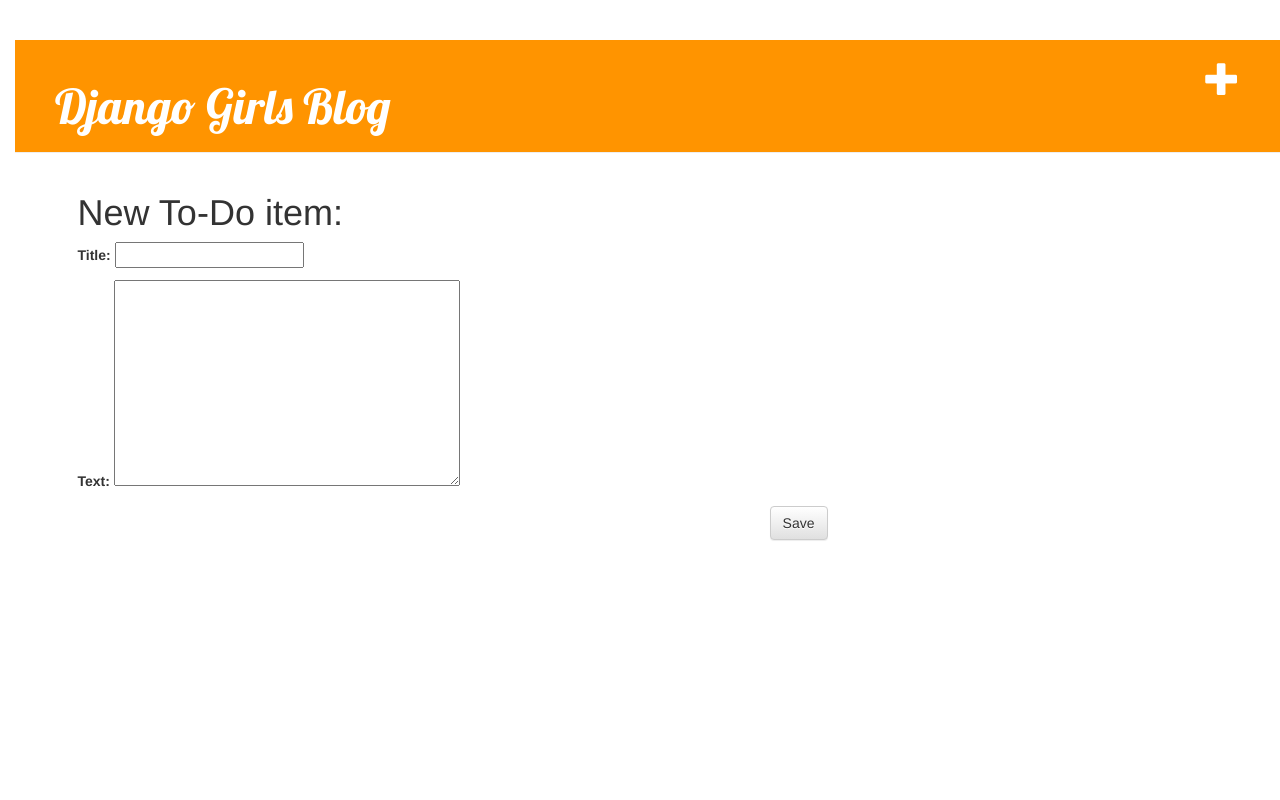
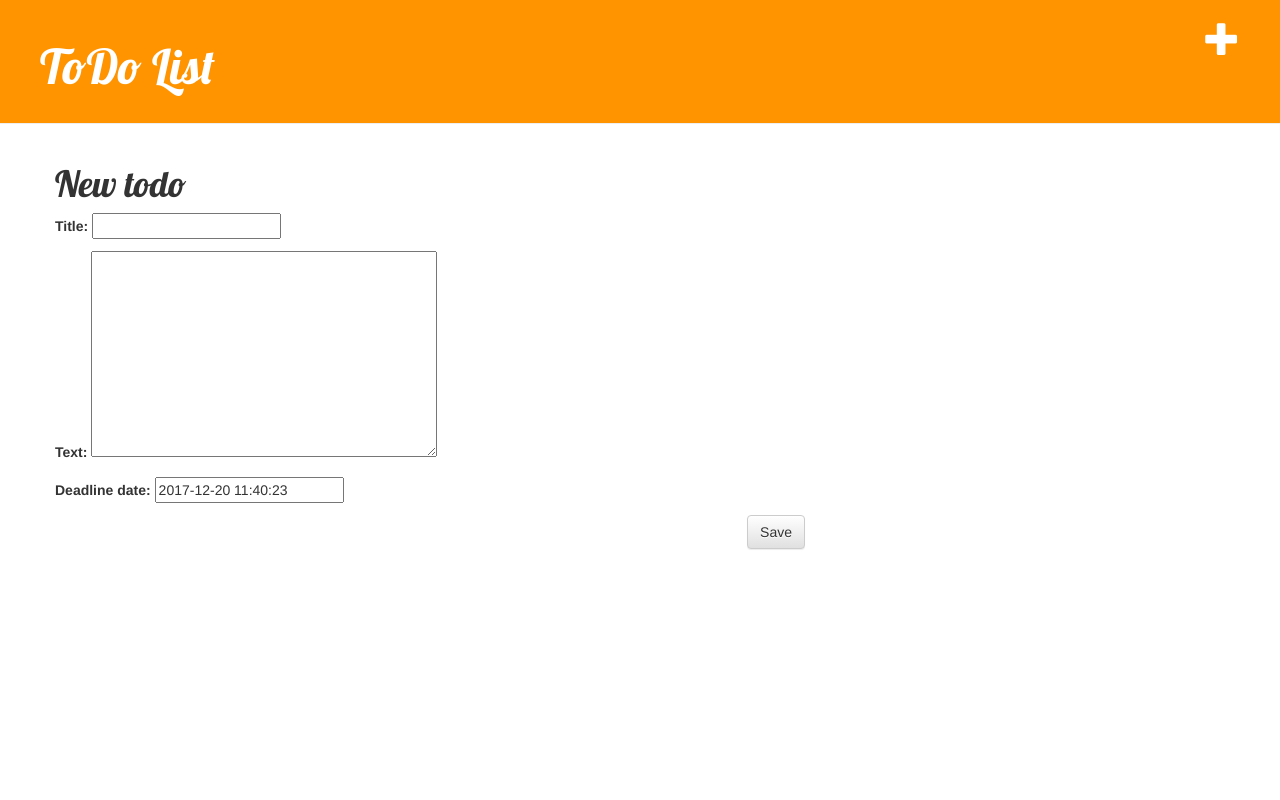
Before and after one commit to anonymouswebprogrammer/todolist, a Django app: page /todo/new/ in a window 1280 px wide. Run offline with Django 3.2, Linux system fonts and the light colour scheme; the visitor is signed in with stand-in values (Sample User, id 1); some libraries are stand-ins or nearby versions.

Commit message:
Final template

```diff
--- a/list/forms.py
+++ b/list/forms.py
@@ -5,4 +5,4 @@ class TodoForm(forms.ModelForm):
 
     class Meta:
         model = Todo
-        fields = ('title', 'text',)
+        fields = ('title', 'text', 'deadline_date',)
--- a/list/static/css/todo.css
+++ b/list/static/css/todo.css
@@ -1,12 +1,3 @@
-h1 a {
-    color: #FCA205;
-    font-family: 'Lobster';
-}
-
-body {
-    padding-left: 15px;
-}
-
 .page-header {
     background-color: #ff9400;
     margin-top: 0;
@@ -39,7 +30,7 @@ h1, h2, h3, h4 {
     width: 100%;
 }
 
-.top-menu, .top-menu:hover, .top-menu:visited {
+.top-menu{
     color: #ffffff;
     float: right;
     font-size: 26pt;
--- a/list/templates/list/base.html
+++ b/list/templates/list/base.html
@@ -1,20 +1,21 @@
 {% load staticfiles %}
-
 <html>
 <head>
-        <title>Django Girls Blog</title>
-        <link rel="stylesheet" href="{% static 'css/todo.css' %}">
+  <title>ToDoList</title>
   <link rel="stylesheet" href="//maxcdn.bootstrapcdn.com/bootstrap/3.2.0/css/bootstrap.min.css">
   <link rel="stylesheet" href="//maxcdn.bootstrapcdn.com/bootstrap/3.2.0/css/bootstrap-theme.min.css">
   <link href="//fonts.googleapis.com/css?family=Lobster&subset=latin,latin-ext" rel="stylesheet" type="text/css">
+  <link rel="stylesheet" href="{% static 'css/todo.css' %}">
 </head>
+
 <body>
   <div class="page-header">
     {% if user.is_authenticated %}
-        <a href="{% url 'todo_new' %}" class="top-menu"><span class="glyphicon glyphicon-plus"></span></a>
+    <a href="{% url 'todo_new' %}" class="top-menu"><span class="glyphicon glyphicon-plus">
     {% endif %}
-        <h1><a href="/">Django Girls Blog</a></h1>
+    <h1><a href="/">ToDo List</a></span></a></h1>
   </div>
+
   <div class="content container">
     <div class="row">
       <div class="col-md-8">
@@ -23,5 +24,5 @@
       </div>
     </div>
   </div>
+
 </body>
-</html>
--- a/list/templates/list/todo_detail.html
+++ b/list/templates/list/todo_detail.html
@@ -1,7 +1,7 @@
 {% extends 'list/base.html' %}
 
 {% block content %}
-    <div class="post">
+    <div class="todo">
         {% if todo.deadline_date %}
             <div class="date">
                 {{ todo.deadline_date }}
--- a/list/templates/list/todo_edit.html
+++ b/list/templates/list/todo_edit.html
@@ -1,8 +1,8 @@
 {% extends 'list/base.html' %}
 
 {% block content %}
-    <h1>New To-Do item:</h1>
-    <form method="POST" class="list-form">{% csrf_token %}
+    <h1>New todo</h1>
+    <form method="POST" class="todo-form">{% csrf_token %}
         {{ todo.as_p }}
         <button type="submit" class="save btn btn-default">Save</button>
     </form>
--- a/list/templates/list/todo_list.html
+++ b/list/templates/list/todo_list.html
@@ -4,9 +4,7 @@
 {% for todo in todos %}
 <div class="post">
   <h1><a href="{% url 'todo_detail' pk=todo.pk %}">{{ todo.title }}</a></h1>
-  <div class="date">
-    <p>Deadlines: {{ todo.deadline_date }}</p>
-  </div>
+  <p>deadline: {{ todo.deadline_date }}</p>
   <p>{{ todo.text|linebreaksbr }}</p>
 </div>
 {% endfor %}
--- a/list/views.py
+++ b/list/views.py
@@ -24,12 +24,13 @@ def todo_new(request):
         if todo.is_valid():
             todo = todo.save(commit=False)
             todo.author = request.user
-            todo.published_date = timezone.now()
+            todo.deadline_date = timezone.now()
             todo.save()
             return redirect('todo_detail', pk=todo.pk)
     else:
         todo = TodoForm()
     return render(request, 'list/todo_edit.html', {'todo': todo})
+
 
 def todo_edit(request, pk):
     todo = get_object_or_404(Todo, pk=pk)
@@ -38,9 +39,9 @@ def todo_edit(request, pk):
         if todo.is_valid():
             todo = todo.save(commit=False)
             todo.author = request.user
-            todo.published_date = timezone.now()
+            todo.deadline_date = timezone.now()
             todo.save()
             return redirect('todo_detail', pk=todo.pk)
     else:
-        todo = TodoForm(instance=todo)
+        todo = TodoForm()
     return render(request, 'list/todo_edit.html', {'todo': todo})
```
Lines whose indentation alone changed are shown as unchanged.
